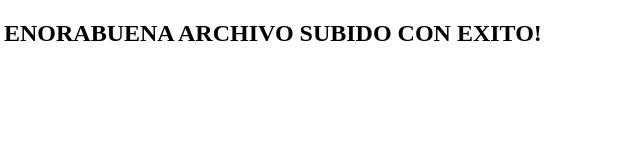
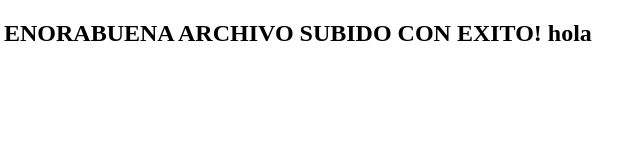
Before and after one commit to D4vyprz/WebPruebas, a plain HTML site: page extra.html in a window 1280 px wide. Shown: the full height of the page, 4-644 px from the left. Drawn offline with Linux system fonts and the light colour scheme.

Commit message:
nuevos cambios

```diff
--- a/extra.html
+++ b/extra.html
@@ -6,6 +6,6 @@
     <title>Extra</title>
 </head>
 <body>
-    <h2>ENORABUENA ARCHIVO SUBIDO CON EXITO!</h2>
+    <h2>ENORABUENA ARCHIVO SUBIDO CON EXITO! hola</h2>
 </body>
 </html>
```
